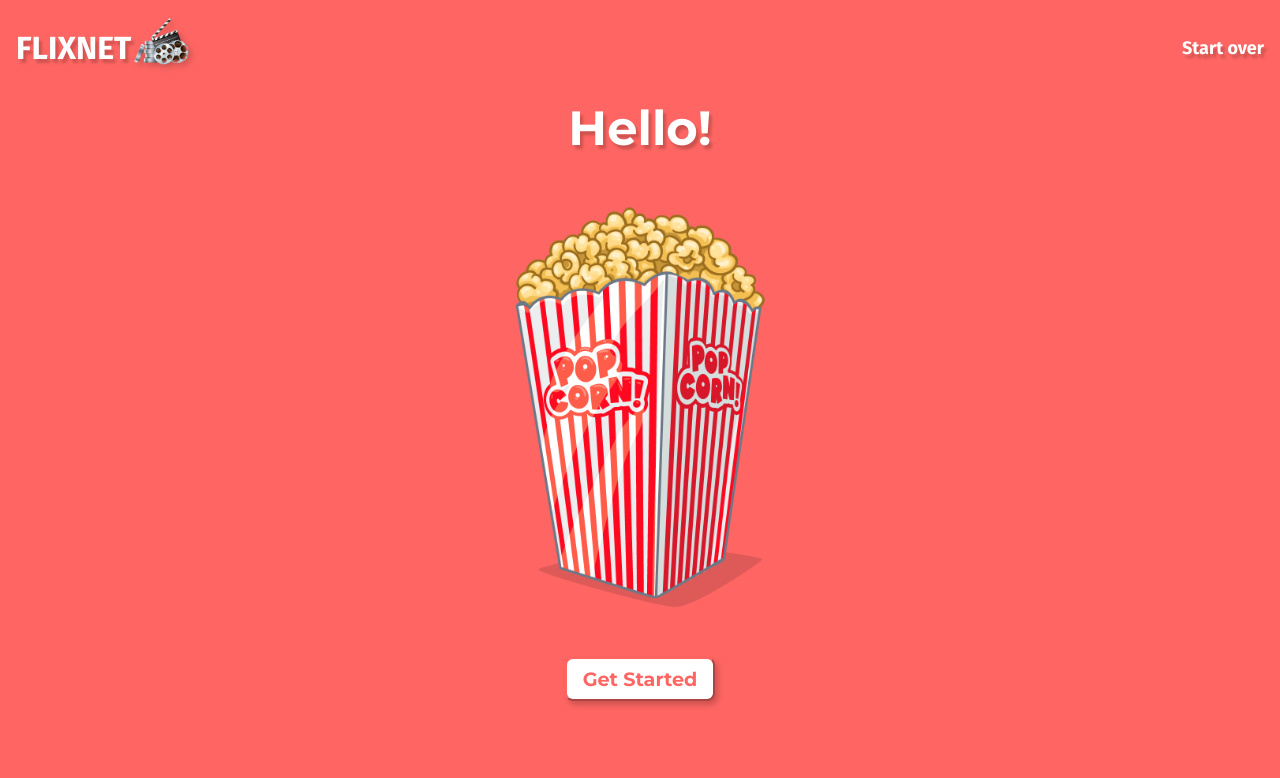
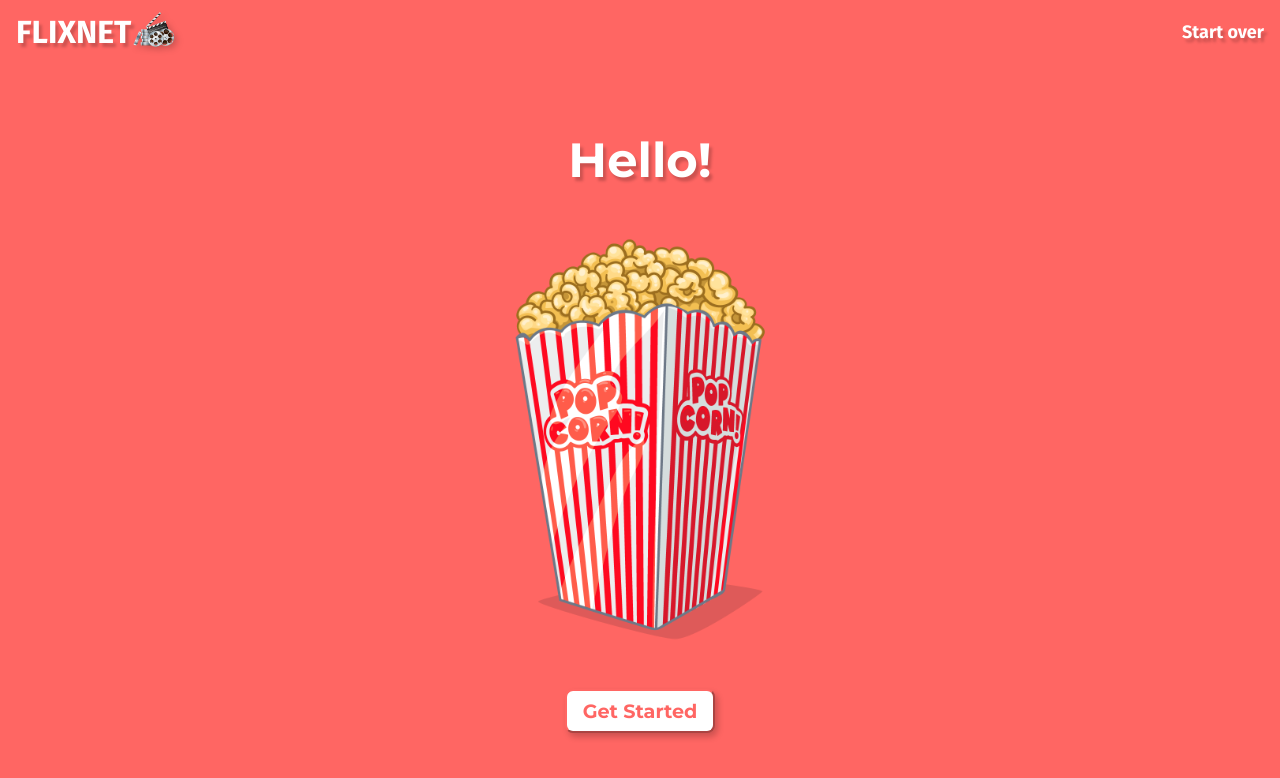
Before and after one commit to jon-slva/flixnet, a React (Create React App) app: page / in a window 1280 px wide. Shown: the top 778 px of the page. Built offline with nearby package versions, Linux system fonts and the light colour scheme; the HTML template or start-up script is replaced by a standard one.

Commit message:
Update styles in Header, index.css, FormPage, and HomePage

```diff
--- a/src/components/Header/Header.scss
+++ b/src/components/Header/Header.scss
@@ -4,7 +4,7 @@
 .header {
   display: flex;
   justify-content: center;
-  position: absolute;
+  // position: absolute;
   width: 100%;
   z-index: 3;
 }
@@ -14,7 +14,7 @@
   justify-content: space-between;
   align-items: center;
   padding: 0 16px;
-  margin: 16px 0;
+  margin: 8px 0;
   width: 100%;
 
   &__logo {
@@ -30,8 +30,8 @@
     }
 
     &--icon {
-      transform: translateY(-6px);
-      height: 4rem;
+      transform: translateY(-2px);
+      height: 3rem;
       filter: drop-shadow(3px 3px 3px rgba(0, 0, 0, 0.2));
     }
   }
--- a/src/index.css
+++ b/src/index.css
@@ -14,6 +14,6 @@
 
 #root {
   height: 100%;
-  /* display: flex;
-  flex-direction: column; */
+  display: flex;
+  flex-direction: column;
 }
--- a/src/pages/FormPage/FormPage.scss
+++ b/src/pages/FormPage/FormPage.scss
@@ -3,12 +3,8 @@
 
 .main-form {
   height: 100%;
+  flex-grow: 1;
   position: relative;
-  // overflow: hidden;
-  // display: flex;
-  // flex-direction: column;
-  // align-items: center;
-  // justify-content: center;
 }
 
 .form {
--- a/src/pages/HomePage/HomePage.scss
+++ b/src/pages/HomePage/HomePage.scss
@@ -2,7 +2,8 @@
 @import '../../styles/partials/variables';
 
 .main {
-  height: 100%;
+  // height: 100%;
+  flex-grow: 1;
   position: relative;
   overflow: hidden;
   display: flex;
```
